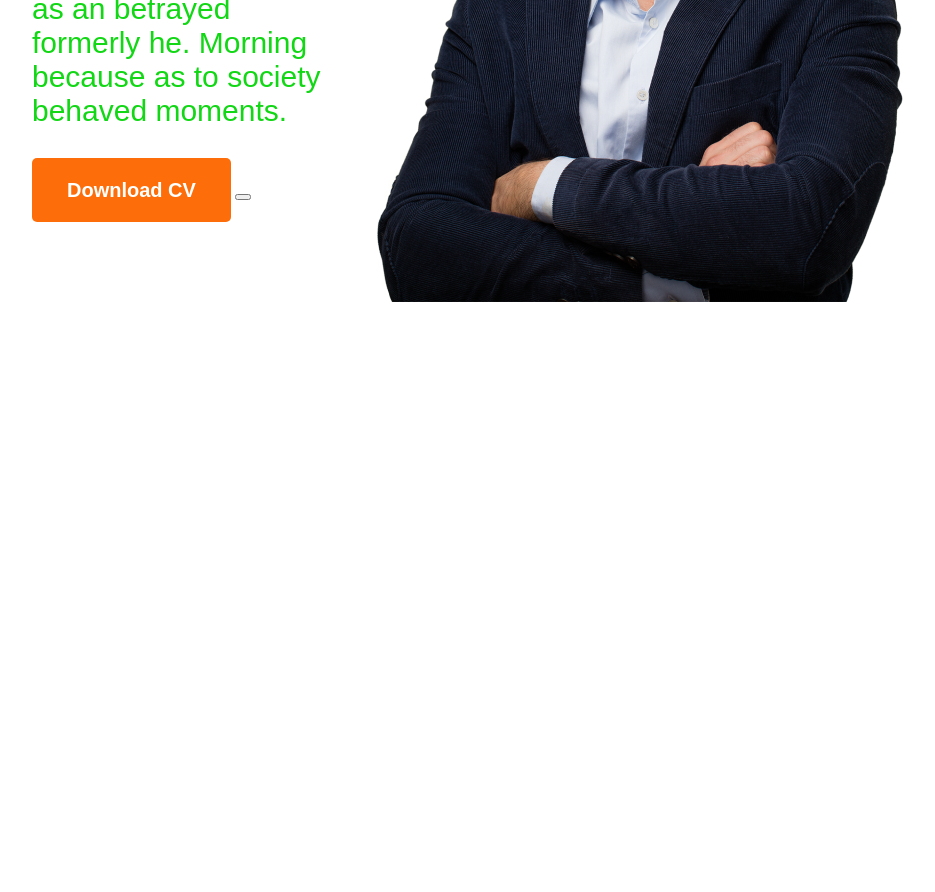
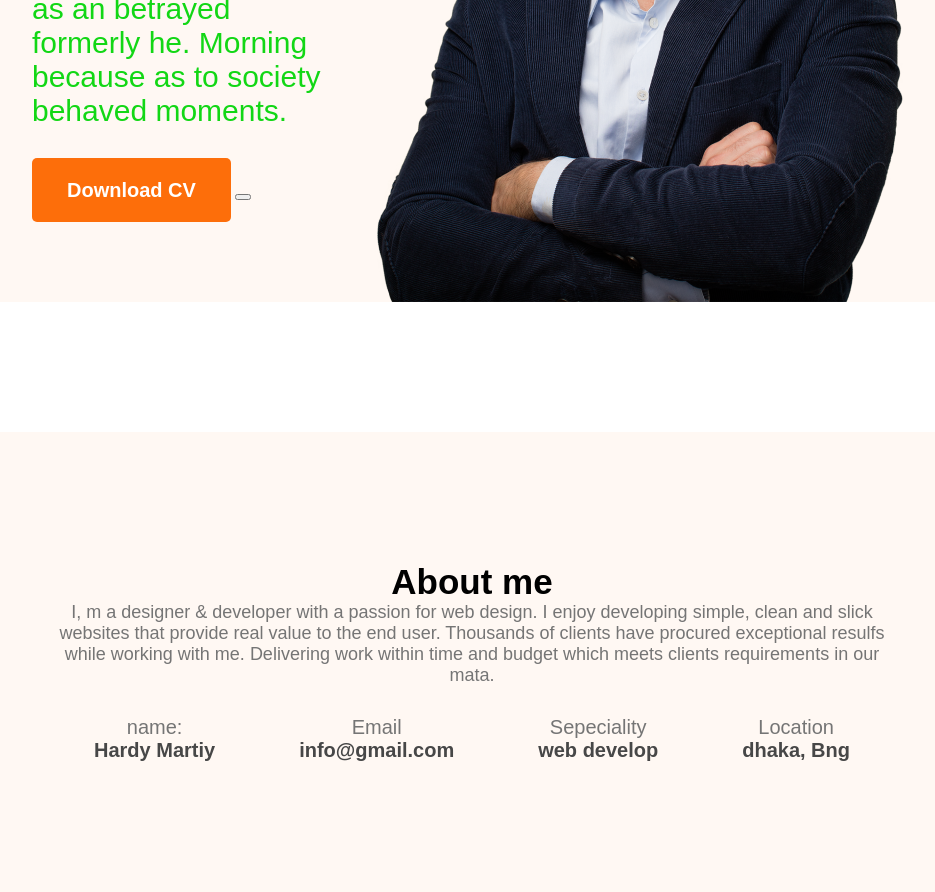
Before and after one commit to NusratSultanaSharmin/portfolio-res, a plain HTML site: page index.html in a window 1280 px wide. Shown: the part 638-1530 px from the top of the page, without its empty margins (168-1103 px from the left). Before the commit the page ends 940 px from the top, so only its background shows below. Drawn offline with Linux system fonts and the light colour scheme.

Commit message:
first commit

```diff
--- a/index.html
+++ b/index.html
@@ -16,7 +16,7 @@
 </head>
 
 <body>
-    <header>
+    <header class="header">
         <nav>
             <h2 class="nav-title">Ma<span class="text-primary">r</span>y</h2>
             <ul>
@@ -41,6 +41,32 @@
 
     </header>
     <main>
+        <section class="about">
+            <h3 class="section-title">About me</h3>
+            <p class="section-description">I, m a designer & developer with a passion for web design. I enjoy developing simple, clean and slick websites that provide real value to the end user. Thousands of clients have procured exceptional resulfs while working with me. Delivering work within time and budget which meets clients requirements in our mata.</p>
+            <div class="about-info-container">
+                <Div class="about-info">
+                    <p class="info-title">name:</p>
+                    <p class="info-description">Hardy Martiy</p>
+                </Div>
+                <Div class="about-info">
+                    <p class="info-title"> Email</p>
+                    <p class="info-description">info@gmail.com</p>
+                </Div>
+                <Div class="about-info">
+                    <p class="info-title">Sepeciality</p>
+                    <p class="info-description"> web develop</p>
+                </Div>
+
+                <Div class="about-info">
+                    <p class="info-title">Location</p>
+                    <p class="info-description">dhaka, Bng</p>
+                </Div>
+
+
+
+            </div>
+        </section>
 
     </main>
     <footer>
--- a/styles/portfolio.css
+++ b/styles/portfolio.css
@@ -22,6 +22,12 @@
 
 }
 /* styles banner */
+.header{
+    background: #FFF8F3;
+    background-image:url('../image/header_bg.png') url('../image/developer.png');
+    background-repeat: no-repeat;
+    background-position: bottom right ,left;
+}
 .banner{
     margin: 0 200px;
     display:flex;
@@ -66,3 +72,43 @@ nav ul {
     display: flex;
     align-items: center;
 }
+/* main section */
+main{
+    max-width: 1140px;
+    margin: 0 auto;
+}
+/* about section */
+.about{
+    margin-top: 130px;
+    background-color:#FFF8F3;
+    background-radius:10px;
+    padding:130px 150px;
+    text-align:center;
+
+
+}
+.section-title{
+    font-weight: 700;
+    font-size: 35px;
+
+}
+.section-description{
+    color:#757575;
+    font-size:18px;
+    margin-bottom: 30px;
+
+}
+.about-info-container{
+    display: flex;
+    justify-content: space-around;
+}
+.about .info-title{
+    font-size: 20px;
+    color:#757575
+
+}
+.info-description{
+    font-weight: 700;
+    font-size: 20px;
+    color: #474747;
+}
```
Also changed, not shown: image/developer.png (added), image/header_bg.png (added), image/icons/facebook.png (added), image/icons/insta.png (added), image/icons/js.png (added), image/icons/mongo.png (added), image/icons/nodejs.png (added), image/icons/react.png (added), image/icons/twitter.png (added).
